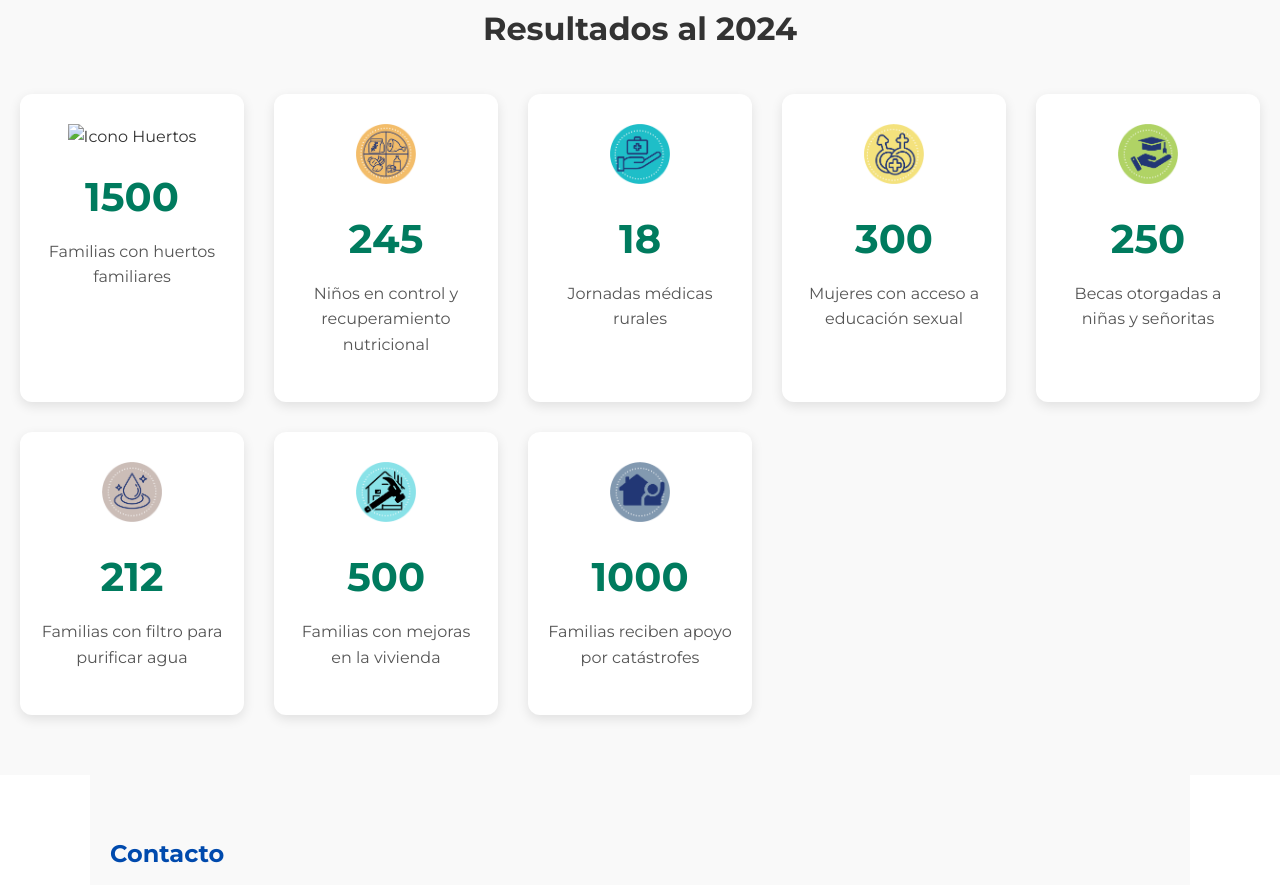
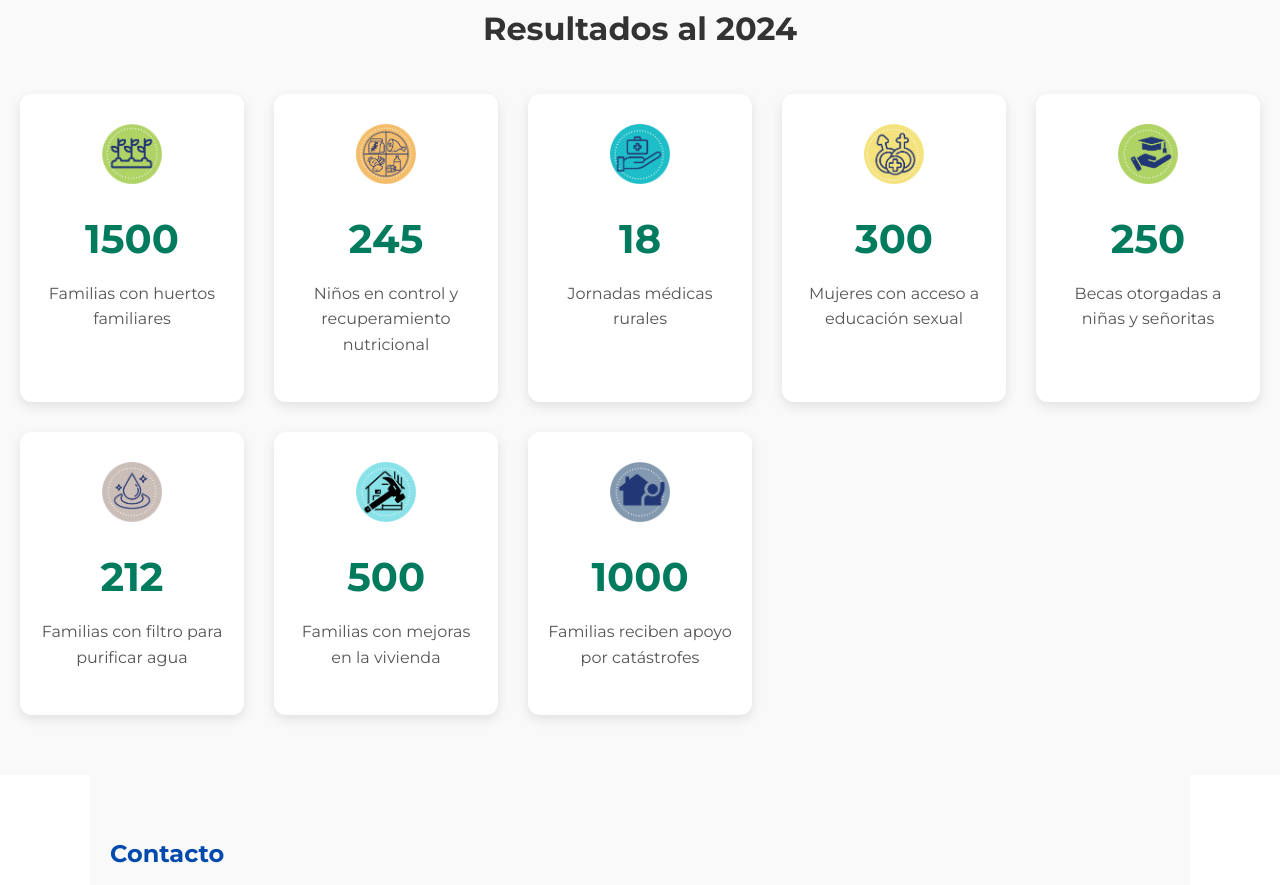
Before and after one commit to KRAMM1103/fundenor, a plain HTML site: page index.html in a window 1280 px wide. Shown: the part 4139-5024 px from the top of the page. Drawn offline with Linux system fonts and the light colour scheme; a script that the page names is missing.

Commit message:
Agregado cambio en index

```diff
--- a/index.html
+++ b/index.html
@@ -168,7 +168,7 @@
 
     <!-- Huertos familiares -->
     <div class="resultado-card">
-      <img src="img/icons/hu" alt="Icono Huertos">
+      <img src="img/icons/huertos.png" alt="Icono Huertos">
       <h3>1500</h3>
       <p>Familias con huertos familiares</p>
     </div>
```
